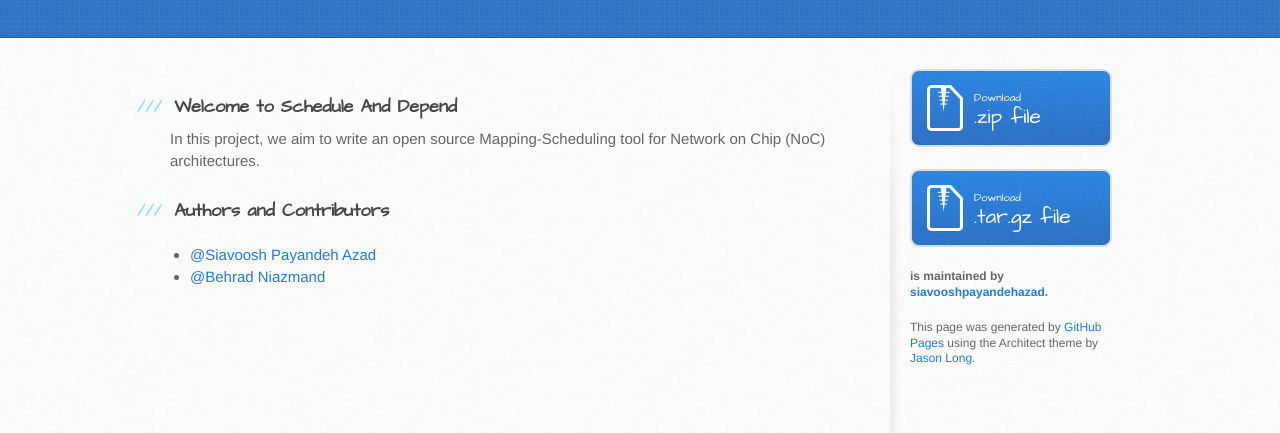
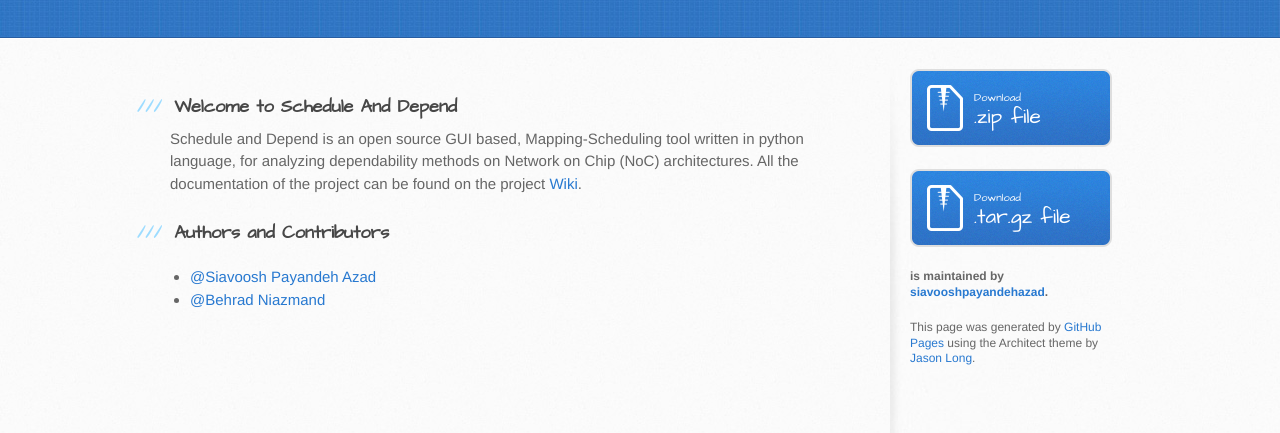
Before and after one commit to siavooshpayandehazad/SoCDep2, a plain HTML site: page index.html in a window 1280 px wide. Shown: the part 269-702 px from the top of the page. Drawn offline with Linux system fonts and the light colour scheme.

Commit message:
Update index.html

```diff
--- a/index.html
+++ b/index.html
@@ -30,7 +30,10 @@
         <section id="main-content">
           <h3> Welcome to Schedule And Depend</h3>
 
-<p> In this project, we aim to write an open source Mapping-Scheduling tool for Network on Chip (NoC) architectures.</p>
+<p> Schedule and Depend is an open source GUI based, Mapping-Scheduling tool written in python language,
+for analyzing dependability methods on Network on Chip (NoC) architectures. All the documentation of the
+project can be found on the project
+<a href="https://github.com/siavooshpayandehazad/ScheduleAndDepend/wiki">Wiki</a>. </p>
 
 <h3>
 <a id="authors-and-contributors" class="anchor" href="#authors-and-contributors" aria-hidden="true"><span class="octicon octicon-link"></span></a>Authors and Contributors</h3>
```
